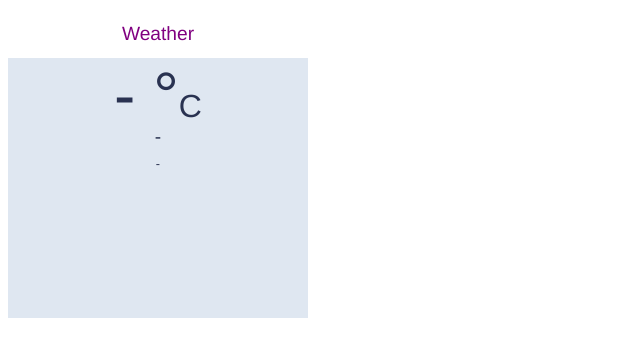
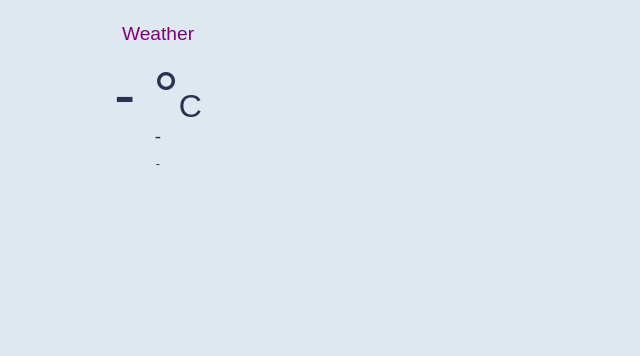
Before and after one commit to yash23762/Weather-Application, a plain HTML site: page index.html in a window 1280 px wide. Shown: the whole page, without its empty margins (0-640 px from the left). Drawn offline with Linux system fonts and the light colour scheme; a web font is replaced by a local one.

Commit message:
Update style.css

```diff
--- a/style.css
+++ b/style.css
@@ -1,9 +1,10 @@
 *{
-    font-family: 'Franklin Gothic Medium', 'Arial Narrow', Arial, sans-serif;
+    font-family: 'Arial', 'Arial Narrow', Arial, sans-serif;
 }
 
 body{
-    background-color: white;
+    background-color: #dfe7f1;
+
 }
 
 .container{
@@ -20,7 +21,7 @@ body{
     width: 300px;
     height: 50px;
     border-radius: 10px 10px 0 0;
-    color: purple;
+    color: yellow;
 }
 
 .app-title p{
@@ -63,18 +64,12 @@ body{
     cursor: pointer;
 }
 
-/* .temperature-value p:hover{ */
-
-/* } */
 
 .temperature-value span{
     color: #293251;
     font-size: 0.5em;
 }
 
-/* .temperature-description{ */
-
-/* } */
 
 .temperature-description p{
     padding: 8px;
@@ -84,10 +79,6 @@ body{
     font-size: 1.2em;
 }
 
-/* .location{
-
-} */
-
 .location p{
     margin: 0;
     padding: 0;
@@ -95,3 +86,11 @@ body{
     text-align: center;
     font-size: 0.8em;
 }
+.image1{
+    width:"500";
+     height:"600";
+     object-fit: contain;
+
+
+
+}
```
